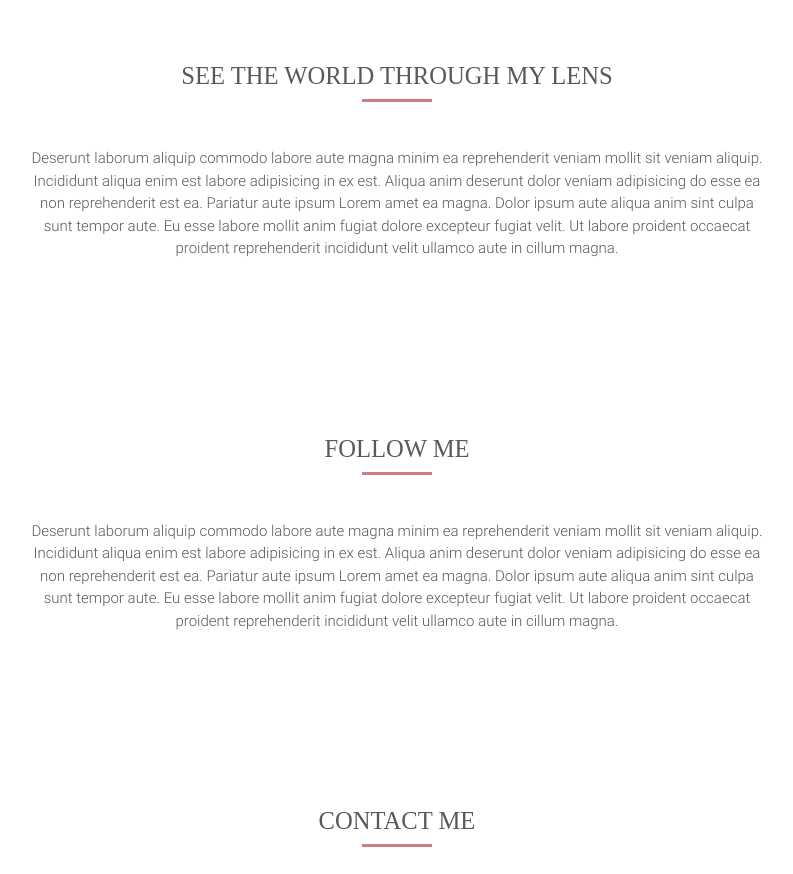
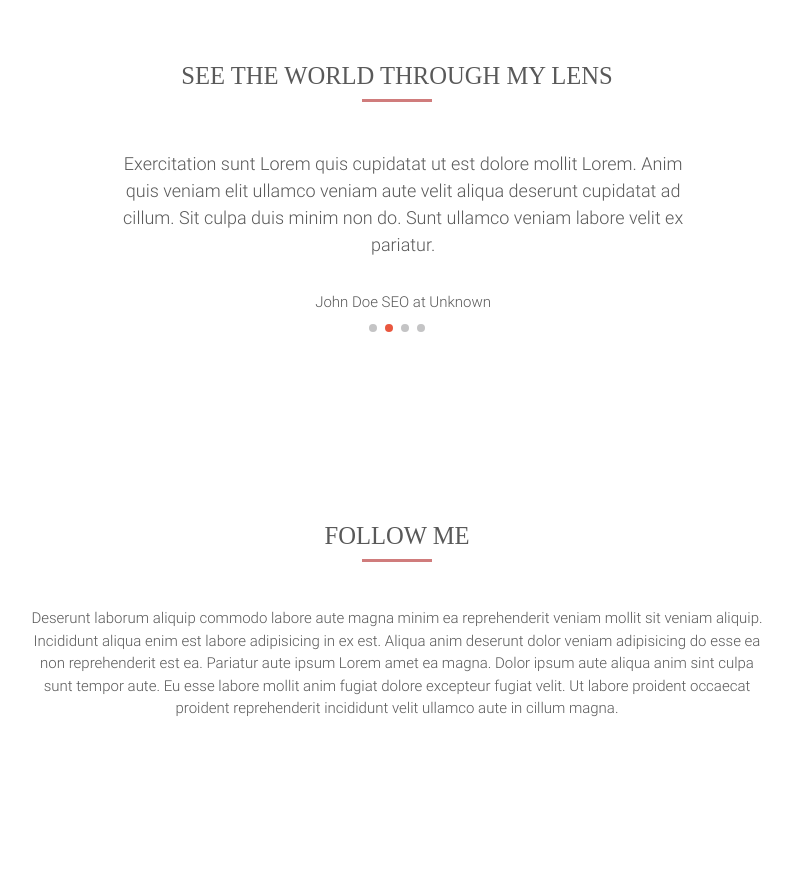
Before and after one commit to worldpres/9, a website: page src/index.html in a window 1280 px wide. Shown: the part 2700-3574 px from the top of the page, without its empty margins (243-1036 px from the left). Drawn offline with Linux system fonts and the light colour scheme.

Commit message:
see world

```diff
--- a/src/index.html
+++ b/src/index.html
@@ -112,14 +112,45 @@
 		<h5>See the world through my lens</h5>
 		<div class="container">
 			<div class="row">
-				<div class="col s12 m10 offset-m1 center-align">
-					<p>
-						Deserunt laborum aliquip commodo labore aute magna minim ea reprehenderit veniam mollit sit veniam aliquip. Incididunt aliqua
-						enim est labore adipisicing in ex est. Aliqua anim deserunt dolor veniam adipisicing do esse ea non reprehenderit est
-						ea. Pariatur aute ipsum Lorem amet ea magna. Dolor ipsum aute aliqua anim sint culpa sunt tempor aute. Eu esse labore
-						mollit anim fugiat dolore excepteur fugiat velit. Ut labore proident occaecat proident reprehenderit incididunt velit
-						ullamco aute in cillum magna.
-					</p>
+				<div class="col s12 center-align">
+					<div class="carousel carousel-slider center" data-indicators="true">
+						<div class="carousel-item" href="#one!">
+							<p class="col s12 m8 offset-m2">
+								Exercitation sunt Lorem quis cupidatat ut est dolore mollit Lorem. Anim quis veniam elit ullamco veniam aute velit aliqua
+								deserunt cupidatat ad cillum.
+							</p>
+							<p class="col s12 m8 offset-m2">
+								John Doe SEO at Unknown
+							</p>
+						</div>
+						<div class="carousel-item" href="#two!">
+							<p class="col s12 m8 offset-m2">
+								Exercitation sunt Lorem quis cupidatat ut est dolore mollit Lorem. Anim quis veniam elit ullamco veniam aute velit aliqua
+								deserunt cupidatat ad cillum. Sit culpa duis minim non do. Sunt ullamco veniam labore velit ex pariatur.
+							</p>
+							<p class="col s12 m8 offset-m2">
+								John Doe SEO at Unknown
+							</p>
+						</div>
+						<div class="carousel-item" href="#three!">
+							<p class="col s12 m8 offset-m2">
+								Anim quis veniam elit ullamco veniam aute velit aliqua
+								deserunt cupidatat ad cillum. Sit culpa duis minim non do. Sunt ullamco veniam labore velit ex pariatur.
+							</p>
+							<p class="col s12 m8 offset-m2">
+								John Doe SEO at Unknown
+							</p>
+						</div>
+						<div class="carousel-item" href="#four!">
+							<p class="col s12 m8 offset-m2">
+								Exercitation sunt Lorem quis cupidatat ut est dolore mollit Lorem. Anim quis veniam elit ullamco veniam aute velit aliqua
+								deserunt cupidatat ad cillum. Sit culpa duis minim non do. Sunt ullamco veniam labore velit ex pariatur.
+							</p>
+							<p class="col s12 m8 offset-m2">
+								John Doe SEO at Unknown
+							</p>
+						</div>
+					</div>
 				</div>
 			</div>
 		</div>
--- a/src/js/script.js
+++ b/src/js/script.js
@@ -1,7 +1,7 @@
 jQuery(window).on("load", function () {
     jQuery(".preloader").fadeOut();
 });
-/*
+
 jQuery(document).ready(function () {
     jQuery('.carousel').carousel({
         indicators: true,
@@ -11,6 +11,7 @@ jQuery(document).ready(function () {
     });
     setInterval(function () { $('.carousel').carousel('next'); }, 4000);
 
+    /*
     jQuery(".scroll-icon").click(function () {
         jQuery('html, body').animate({
             scrollTop: jQuery("#aboutus").offset().top
@@ -18,5 +19,5 @@ jQuery(document).ready(function () {
             //nothing :P
         });
     });
+    */
 });
-*/
--- a/src/scss/style.scss
+++ b/src/scss/style.scss
@@ -297,6 +297,21 @@ main{
             }
         }
     }
+    .carousel.carousel-slider{
+        height: 230px;
+    }
+    .carousel.carousel-slider .carousel-item{
+        min-height: unset;
+        p:first-child{
+            font-size: 18px;
+        }
+    }
+    .carousel ul.indicators li.indicator-item {
+        background-color: $szary;
+    }
+    .carousel ul.indicators li.active {
+        background-color: rgb(233, 87, 63) !important;
+    }
 }
 
 footer{
```
Also changed, not shown: src/css/style.css.
